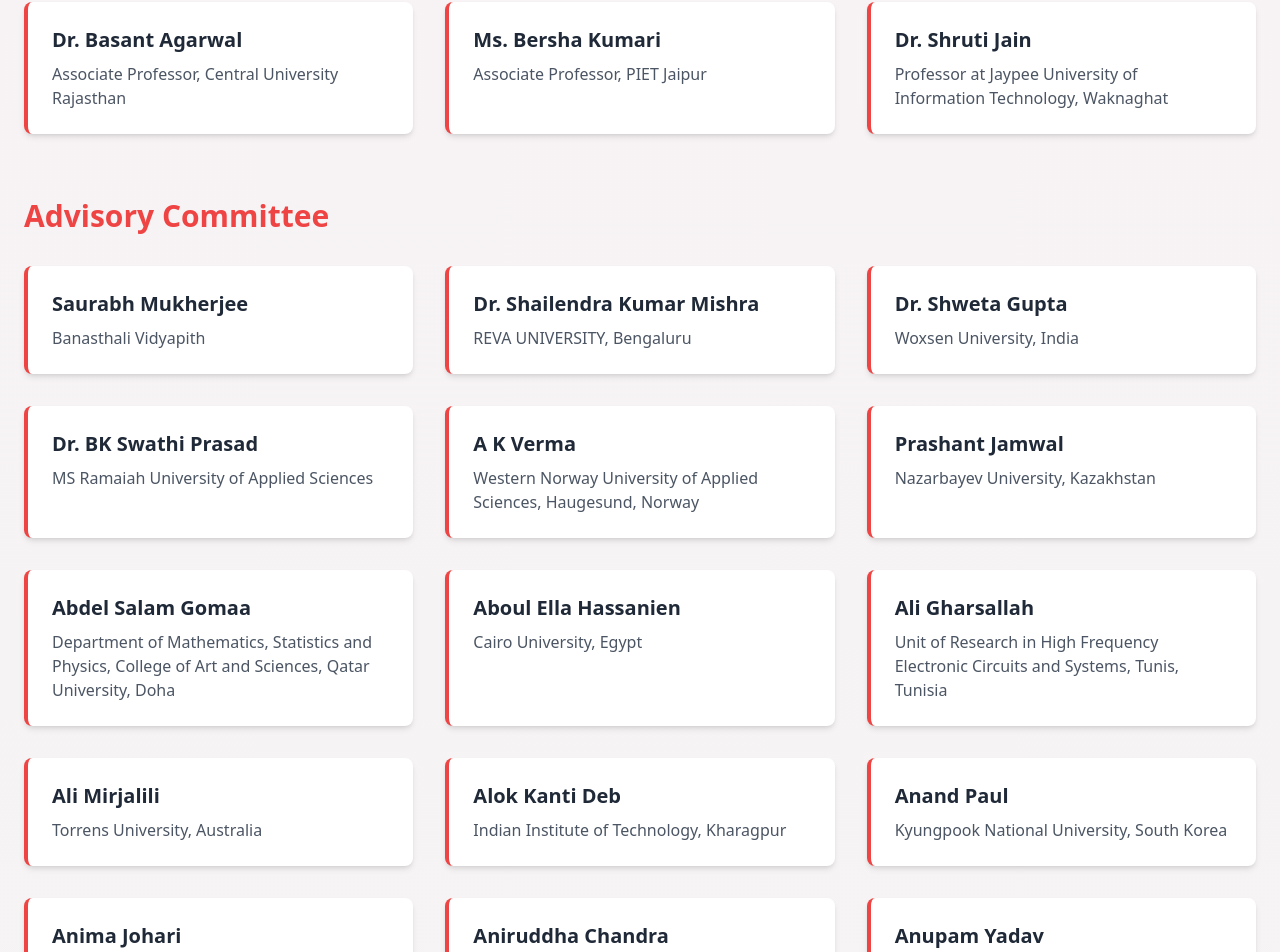
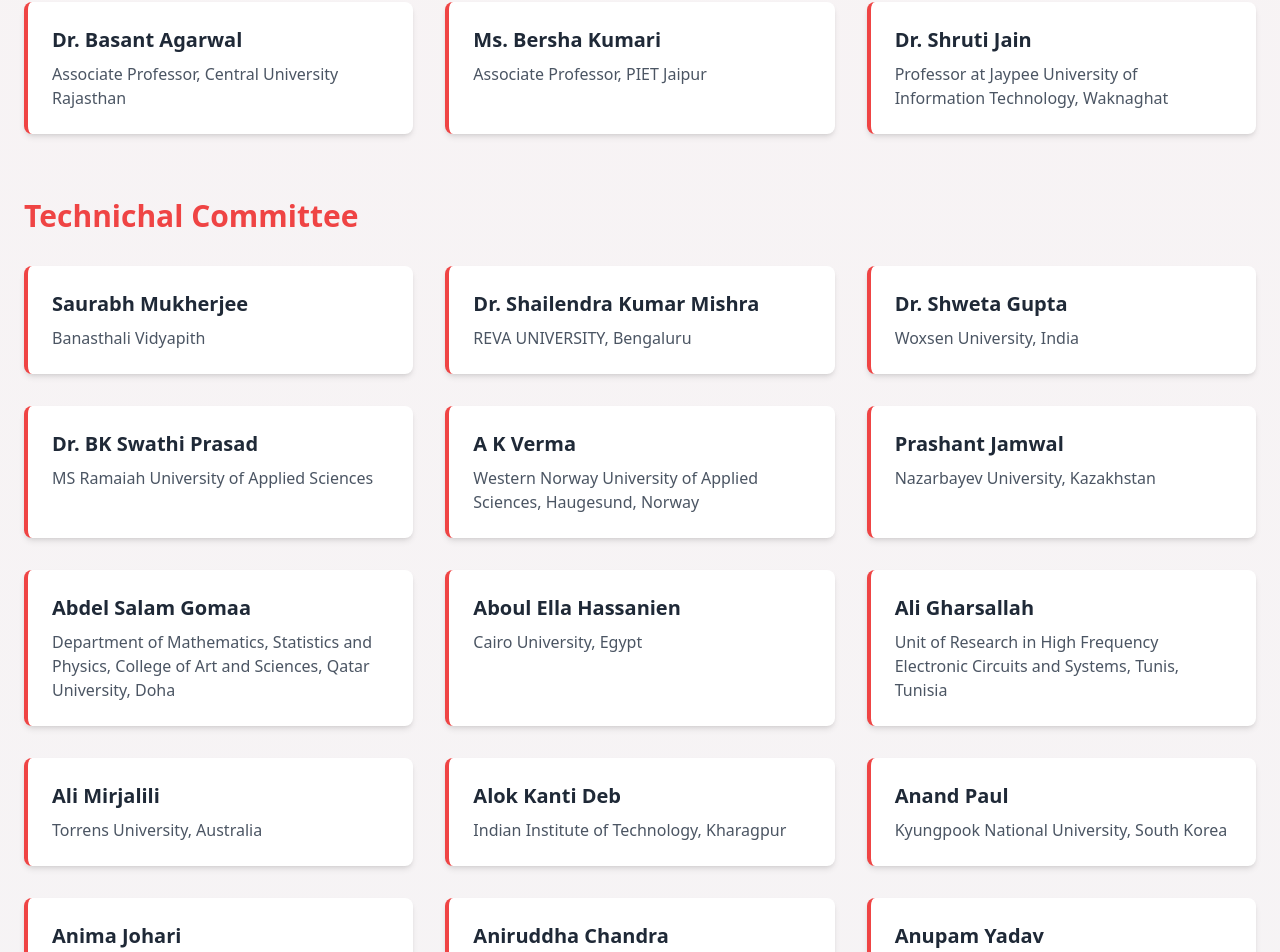
Before and after one commit to Diyamehta60/Department_conference, a React (Vite) app: page /committees in a window 1280 px wide. Shown: the part 6134-7086 px from the top of the page. Built offline with nearby package versions, Linux system fonts and the light colour scheme.

Commit message:
via anil sir

```diff
--- a/src/pages/Committees.jsx
+++ b/src/pages/Committees.jsx
@@ -244,7 +244,7 @@ const Committees = () => {
       ],
     },
     {
-      title: "Advisory Committee",
+      title: "Technichal Committee",
       members: [
         {
           name: "Saurabh Mukherjee",
```
